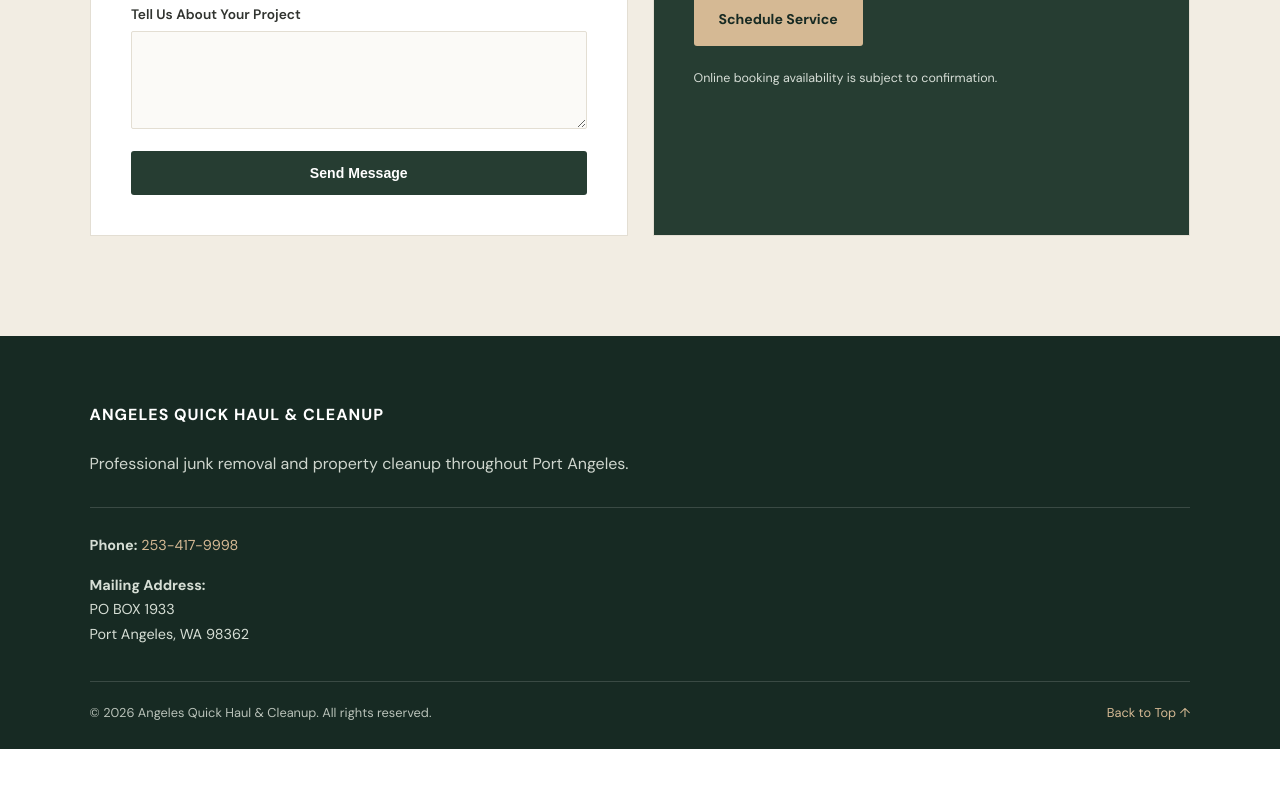
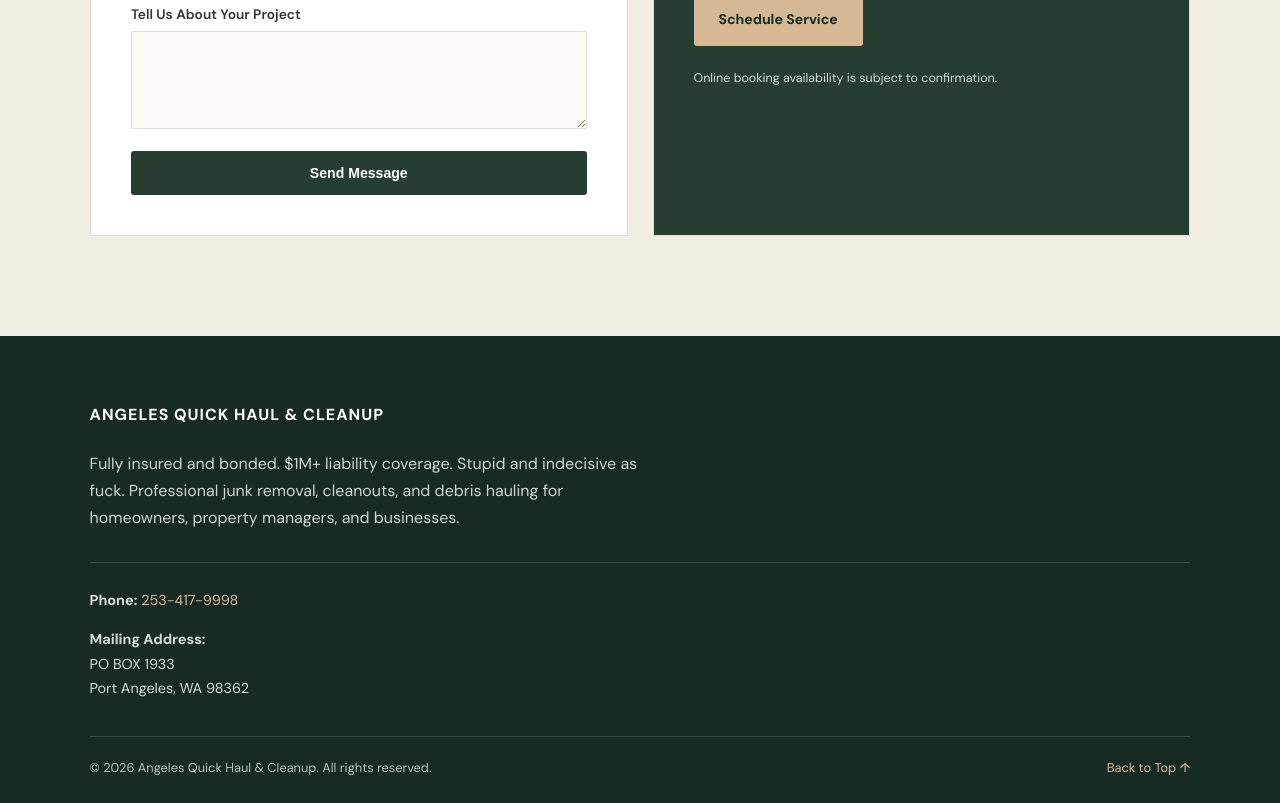
Before and after one commit to lync52/angeles-cleanup-website, a plain HTML site: page index.html in a window 1280 px wide. Shown: the part 6130-6933 px from the top of the page. Before the commit the page ends 6879 px from the top, so only its background shows below. Drawn offline with nearby package versions, Linux system fonts and the light colour scheme.

Commit message:
Update index.html

```diff
--- a/index.html
+++ b/index.html
@@ -690,8 +690,9 @@
       </div>
 
       <p>
-        Professional junk removal and property cleanup
-        throughout Port Angeles.
+        Fully insured and bonded. $1M+ liability coverage. Stupid and indecisive as fuck. Professional
+        junk removal, cleanouts, and debris hauling for homeowners,
+        property managers, and businesses.
       </p>
 
       <div class="footer-contact">
```
